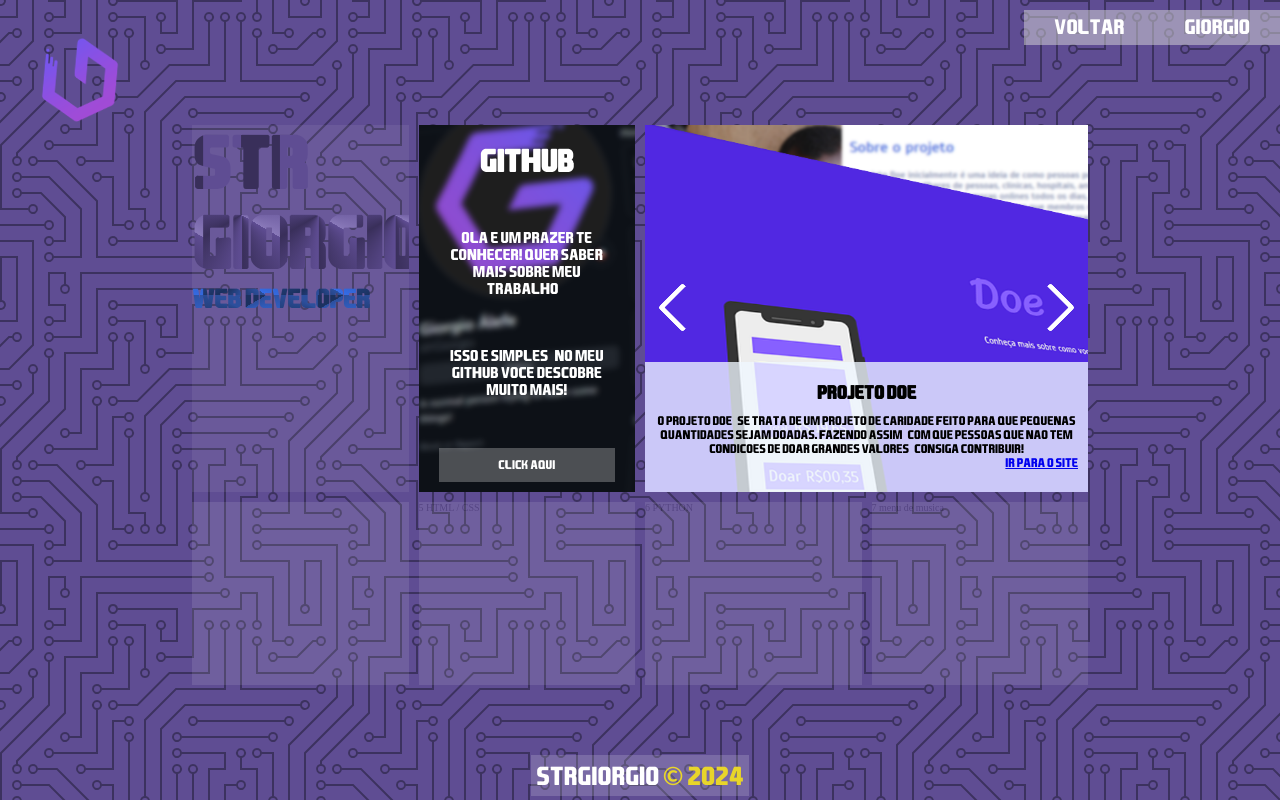
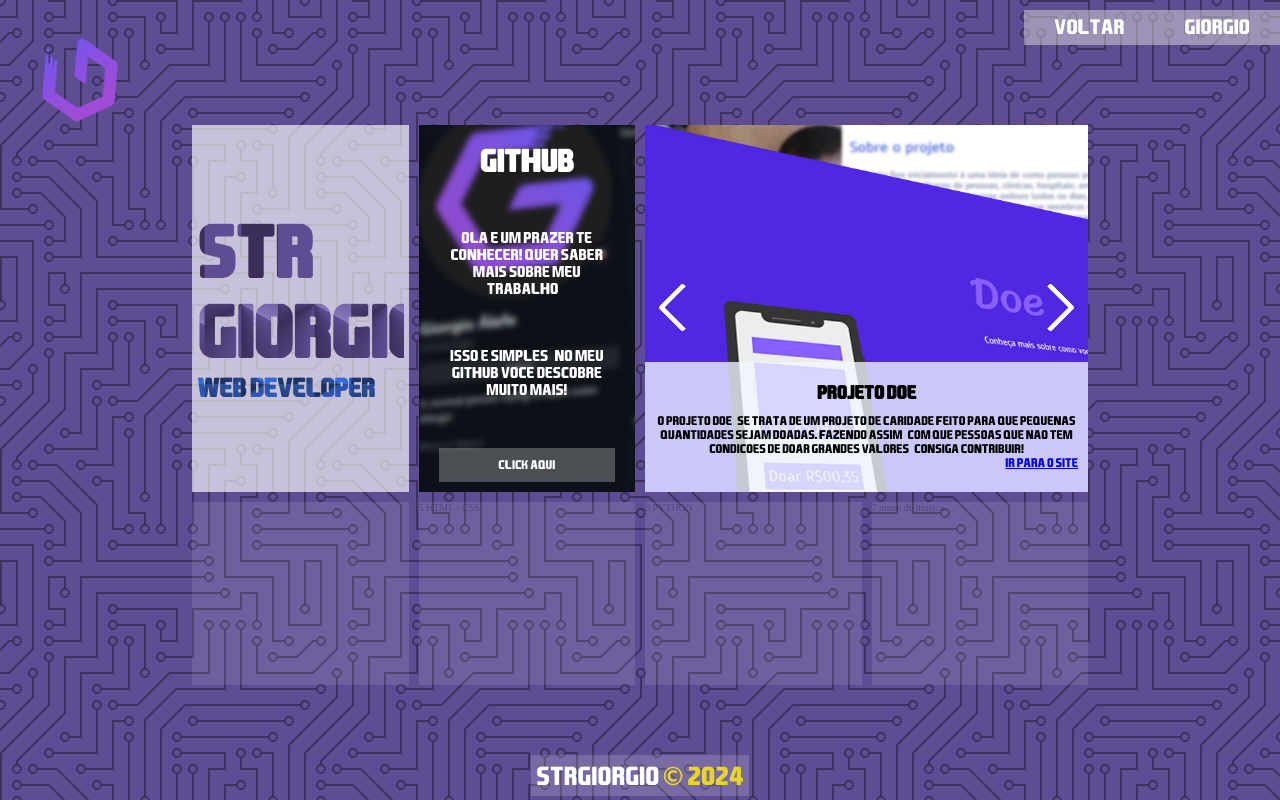
Before and after one commit to strGiorgio/personalPort, a Django app: page /strgiorgio in a window 1280 px wide. Run offline with Django 4.2, Linux system fonts and the light colour scheme; some web fonts are replaced.

Commit message:
align components in item-1 and add a background color

```diff
--- a/core/static/css/components/option1-mainmenu.css
+++ b/core/static/css/components/option1-mainmenu.css
@@ -1,7 +1,12 @@
 .item-1 {
-    background-color: #ffffff11;
+    background-color: rgba(255, 255, 255, 0.651);
     opacity: 100%;
     overflow: hidden;
+    padding: 5px;
+    display: flex;
+    flex-direction: column;
+    justify-content: center;
+
 }
 
 .item-1 .main-title {
@@ -80,3 +85,8 @@
         transform: translateX(-450px);
     }
 }
+
+.item-1 p {
+    color: white;
+    font-size: 1.5rem;
+}
```
Also changed, not shown: core/templates/main.html (line endings or trailing spaces).
